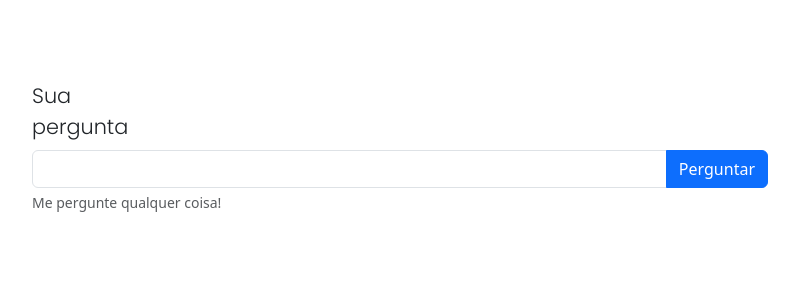
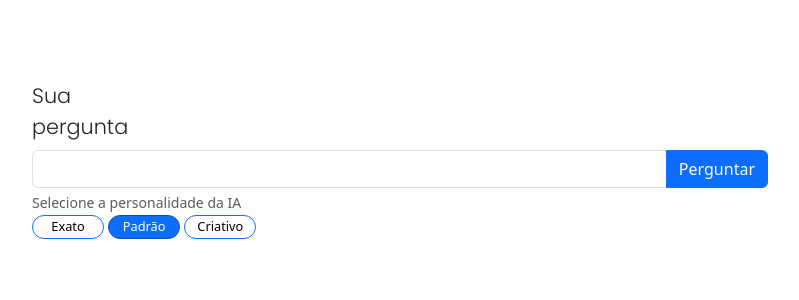
Before and after one commit to docafavarato/gpt-clone, a Flask app: page / in a window 1280 px wide. Shown: the part 56-356 px from the top of the page, without its empty margins (240-1039 px from the left). Run offline with Flask 3, Linux system fonts and the light colour scheme; some libraries are stand-ins or nearby versions.

Commit message:
Add files via upload

```diff
--- a/main.py
+++ b/main.py
@@ -11,9 +11,16 @@ def index():
 @app.route('/', methods=['POST'])
 def index_post():
     if request.method == 'POST':
+        match request.form['options']:
+            case "exato":
+                temperature = 0.3
+            case "padrao":
+                temperature = 0.5
+            case "criativo":
+                temperature = 0.8
         question = request.form.get('question')
-        answer = ask(question)
-        return render_template('answer.html', answer=answer)
+        answer = ask(question, temperature)
+        return render_template('answer.html', answer=answer) # 0.3: exato / 0.5: padrão / 0.8: criativo
 
 @app.route('/images')
 def index_images():
--- a/static/scripts/main.js
+++ b/static/scripts/main.js
@@ -30,3 +30,9 @@ $(document).ready(function() {
         $(".alert").fadeIn("slow");
     });
 });
+
+$(document).ready(function() {
+    $("#create_image").click(function(e) {
+        $(".alert").fadeIn("slow");
+    });
+});
--- a/static/styles/index.css
+++ b/static/styles/index.css
@@ -1,6 +1,5 @@
 @import url('https://fonts.googleapis.com/css2?family=Poppins:wght@300&display=swap');
 @import url('https://fonts.googleapis.com/css2?family=Open+Sans:ital,wght@1,300&display=swap');
-
 
 .container {
     margin-top: 10vh;
@@ -120,3 +119,21 @@
 #clipboard:hover {
     transform: rotate(25deg);
 }
+
+.custom-radio-label {
+	border-radius: 2rem;
+	height: 1.5rem;
+	width: 4.5rem;
+	font-size: .8rem;
+	line-height: 0.5rem;
+}
+
+.custom-radio:checked + .custom-radio-label {
+    background-color: #0D6EFD;
+    color: white;
+}
+
+.custom-radio + .custom-radio-label {
+    background-color: white;
+    color: black;
+}
--- a/templates/index.html
+++ b/templates/index.html
@@ -22,7 +22,7 @@
           <div class="collapse navbar-collapse" id="navbarSupportedContent">
             <ul class="navbar-nav me-auto mb-2 mb-lg-0">
               <li class="nav-item">
-                <a class="nav-link active" aria-current="page" href="#">Perguntar</a>
+                <a class="nav-link active" aria-current="page" href="{{ url_for('index') }}">Perguntar</a>
               </li>
               <li class="nav-item">
                 <a class="nav-link" href="{{ url_for('index_images') }}">Imagens</a>
@@ -40,7 +40,9 @@
         <div class="container d-flex justify-content-center align-items-center">
 			<div class="alert alert-light alert-fixed alert-small" role="alert" style="display: none;">
 				Pergunta enviada! Aguarde alguns segundos..
-				<button type="button" class="btn-close ms-auto" data-bs-dismiss="alert" aria-label="Close"></button>
+				<div class="spinner-border spinner-border-sm ms-auto" role="status">
+					<span class="visually-hidden">Loading...</span>
+				</div>
 			</div>
         </div>
         <form method="post" class="row">
@@ -50,10 +52,20 @@
               	<input type="text" class="form-control" id="question" name="question">
               	<button type="submit" class="btn btn-primary" id="ask">Perguntar</button>
             </div>
-            <div id="questionHelp" class="form-text">Me pergunte qualquer coisa!</div>
+            <div id="questionHelp" class="form-text">Selecione a personalidade da IA</div>
+			<div id="radio-group">
+				<input type="radio" class="btn-check custom-radio" name="options" id="option1" value="exato" autocomplete="off">
+				<label class="btn btn-primary custom-radio-label" for="option1">Exato</label>
+
+				<input type="radio" class="btn-check custom-radio" name="options" id="option2" value="padrao" autocomplete="off" checked>
+				<label class="btn btn-primary custom-radio-label" for="option2">Padrão</label>
+
+				<input type="radio" class="btn-check custom-radio" name="options" id="option3" value="criativo" autocomplete="off">
+				<label class="btn btn-primary custom-radio-label" for="option3">Criativo</label>
 			</div>
         </form>
     </div>
 
+
 {% endblock %}
 </html>
```
Also changed, not shown: templates/images.html (+10 -37 lines). Lines whose indentation alone changed are shown as unchanged.
